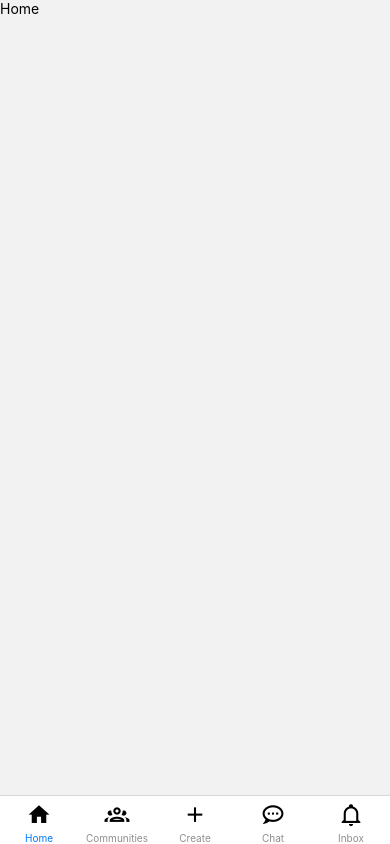
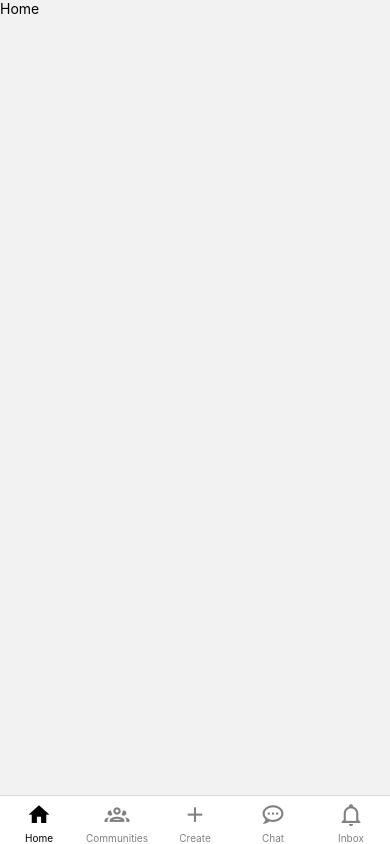
Before and after one commit to HossamTuwano/reddit-clone, a React Native app: screen / in a window 390 px wide. Built offline with nearby package versions, Linux system fonts and the light colour scheme.

Commit message:
icons inactive color gray

```diff
--- a/StackNavigator.tsx
+++ b/StackNavigator.tsx
@@ -6,7 +6,7 @@ import {
 } from "@react-navigation/bottom-tabs";
 import { Ionicons } from "@expo/vector-icons";
 import { Home, Communities, Chat, Create, Inbox } from "./screens";
-import MaterialCommunityIcons from 'react-native-vector-icons/MaterialCommunityIcons';
+import MaterialCommunityIcons from "react-native-vector-icons/MaterialCommunityIcons";
 
 type RootStackParamList = {
   Home: undefined;
@@ -24,21 +24,31 @@ export default function StackNavigator() {
       screenOptions={({ route }) => ({
         tabBarIcon: ({ focused, color, size }) => {
           let iconName;
+          // focused ? color = 'black' ? : color='gray';
 
           if (route.name === "Home") {
             iconName = focused ? "home" : "home-outline";
           } else if (route.name === "Communities")
             iconName = focused ? "account-group" : "account-group-outline";
-            else if(route.name === 'Create') iconName = focused ? 'plus' : 'plus';
-            else if(route.name === 'Chat') iconName = focused ? 'chat-processing' : 'chat-processing-outline';
-            else if(route.name === 'Inbox') iconName = focused ? 'bell' : 'bell-outline';
+          else if (route.name === "Create")
+            iconName = focused ? "plus" : "plus";
+          else if (route.name === "Chat")
+            iconName = focused ? "chat-processing" : "chat-processing-outline";
+          else if (route.name === "Inbox")
+            iconName = focused ? "bell" : "bell-outline";
 
           return (
-            <>
-              <MaterialCommunityIcons size={size} focused={focused} name={iconName} />
-            </>
+            <MaterialCommunityIcons
+              size={size}
+              focused={focused}
+              name={iconName}
+              color={color}
+            />
           );
         },
+
+        tabBarActiveTintColor: "black",
+        tabBarInactiveTintColor: "gray",
       })}
     >
       <Tab.Screen
```
